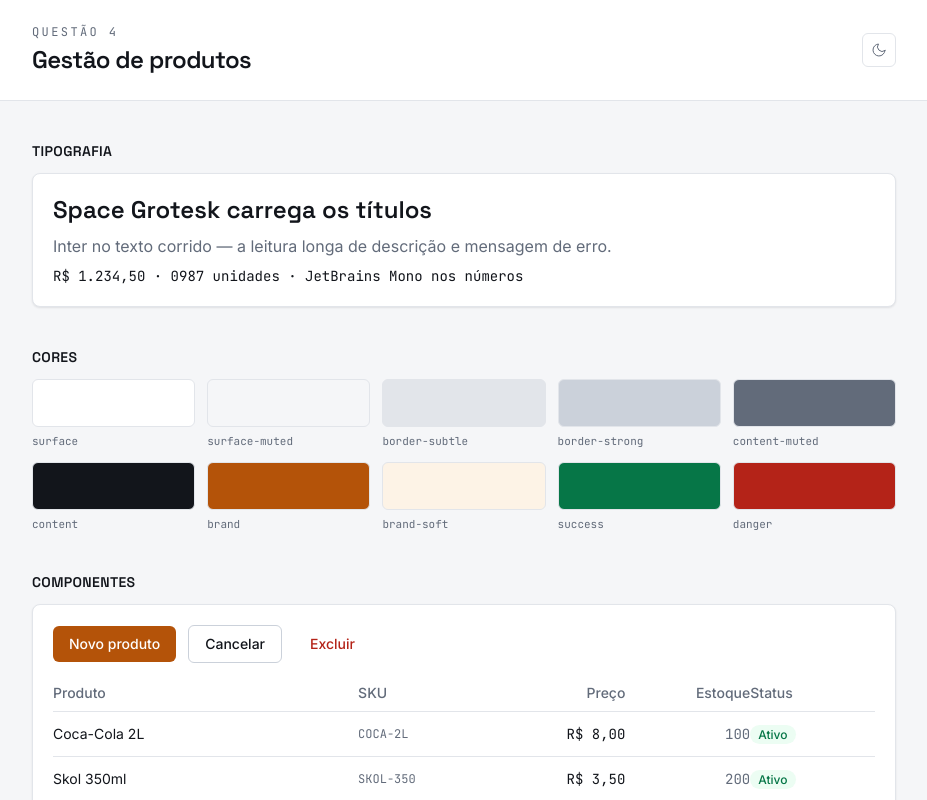
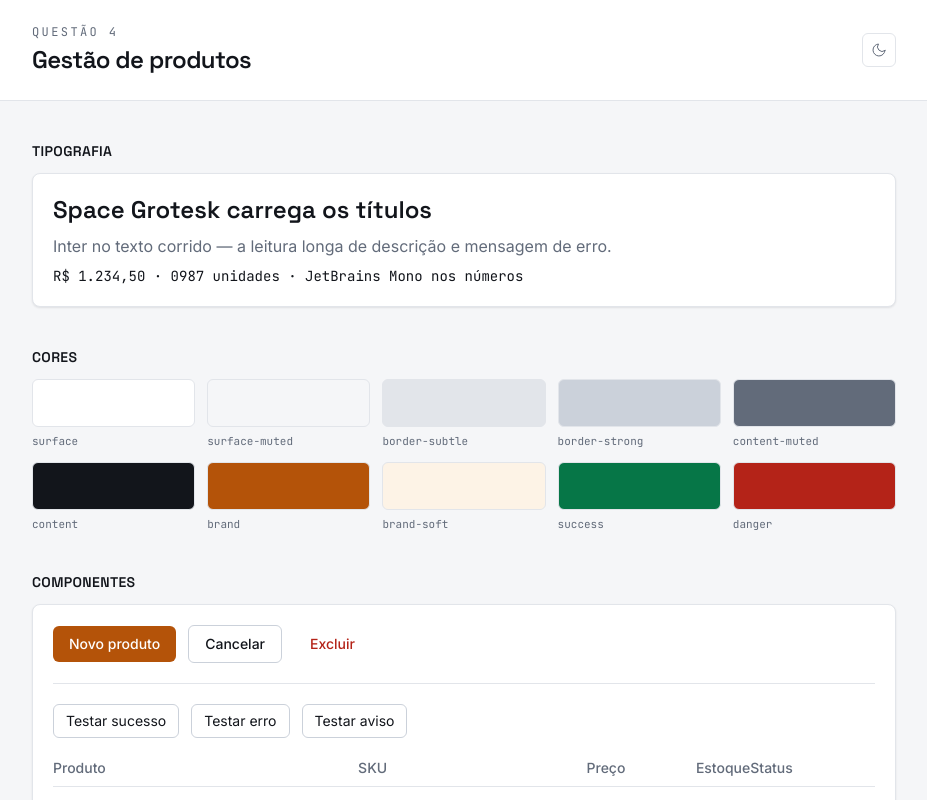
Before and after one commit to Tadeuvelloso/prova-frontend-Tadeu-Velloso, a React (Vite) app in the folder questao-4/: page / in a window 1280 px wide. Shown: the top 800 px of the page, without its empty margins (176-1103 px from the left). Built offline with nearby package versions, Linux system fonts and the light colour scheme.

Commit message:
feat: add toast feedback with notistack

```diff
--- a/questao-4/package.json
+++ b/questao-4/package.json
@@ -13,6 +13,7 @@
     "@hookform/resolvers": "^5.9.1",
     "@tanstack/react-query": "^5.101.4",
     "axios": "^1.19.0",
+    "notistack": "^3.0.2",
     "react": "^19.2.8",
     "react-dom": "^19.2.8",
     "react-hook-form": "^7.86.0",
--- a/questao-4/src/App.tsx
+++ b/questao-4/src/App.tsx
@@ -1,5 +1,7 @@
 import { ThemeToggle } from './components/common/ThemeToggle'
+import { AppProviders } from './providers/AppProviders'
 import { formatCurrency, formatNumber } from './utils/formatters'
+import { notify } from './utils/notify'
 
 /**
  * TEMPORÁRIO — amostra dos tokens de tema.
@@ -28,6 +30,14 @@ const rows = [
 ]
 
 function App() {
+  return (
+    <AppProviders>
+      <TokensPreview />
+    </AppProviders>
+  )
+}
+
+function TokensPreview() {
   return (
     <div className="min-h-screen">
       <header className="border-b border-border-subtle bg-surface">
@@ -112,6 +122,32 @@ function App() {
               </button>
             </div>
 
+            <div className="flex flex-wrap items-center gap-3 border-t border-border-subtle pt-5">
+              <button
+                type="button"
+                onClick={() => notify.success('Produto cadastrado com sucesso.')}
+                className="rounded-md border border-border-strong bg-surface px-3 py-1.5 text-sm text-content transition-colors hover:border-brand hover:text-brand"
+              >
+                Testar sucesso
+              </button>
+
+              <button
+                type="button"
+                onClick={() => notify.error('SKU já cadastrado.')}
+                className="rounded-md border border-border-strong bg-surface px-3 py-1.5 text-sm text-content transition-colors hover:border-brand hover:text-brand"
+              >
+                Testar erro
+              </button>
+
+              <button
+                type="button"
+                onClick={() => notify.info('Sessão expirada. Faça login novamente.')}
+                className="rounded-md border border-border-strong bg-surface px-3 py-1.5 text-sm text-content transition-colors hover:border-brand hover:text-brand"
+              >
+                Testar aviso
+              </button>
+            </div>
+
             <div className="overflow-x-auto">
               <table className="w-full text-left text-sm">
                 <thead>
--- /dev/null
+++ b/questao-4/src/components/common/SnackbarToast.tsx
@@ -0,0 +1,100 @@
+import { forwardRef } from 'react'
+import { closeSnackbar, type CustomContentProps } from 'notistack'
+
+/**
+ * Conteúdo customizado dos snackbars do notistack.
+ *
+ * O notistack cuida da fila, do empilhamento, do tempo em tela, do portal e
+ * das transições. O que ele NÃO deve decidir é a aparência: o visual padrão
+ * dele é Material Design e destoaria dos tokens do projeto. Registrando este
+ * componente no `Components` do `SnackbarProvider`, a biblioteca continua
+ * orquestrando e o desenho volta para o nosso design system.
+ *
+ * Precisa de `forwardRef`: o notistack encaminha uma ref para animar a entrada
+ * e a saída do elemento.
+ */
+export const SnackbarToast = forwardRef<HTMLDivElement, CustomContentProps>(
+  function SnackbarToast({ id, message, variant }, ref) {
+    const tone = variant === 'error' ? 'error' : variant === 'success' ? 'success' : 'info'
+
+    return (
+      <div
+        ref={ref}
+        // `alert` interrompe o leitor de tela, `status` espera a próxima pausa.
+        // A diferença importa: falha exige reação, confirmação não.
+        role={tone === 'error' ? 'alert' : 'status'}
+        className="pointer-events-auto flex w-full items-start gap-3 rounded-lg border border-border-subtle bg-surface p-3 shadow-card sm:w-80"
+      >
+        <span className={`mt-0.5 shrink-0 ${ICON_COLOR[tone]}`}>
+          <ToastIcon tone={tone} />
+        </span>
+
+        <p className="flex-1 text-sm text-content">{message}</p>
+
+        <button
+          type="button"
+          onClick={() => closeSnackbar(id)}
+          aria-label="Fechar mensagem"
+          className="-m-1 shrink-0 rounded p-1 text-content-muted transition-colors hover:text-content"
+        >
+          <svg
+            viewBox="0 0 24 24"
+            fill="none"
+            stroke="currentColor"
+            strokeWidth="2"
+            strokeLinecap="round"
+            aria-hidden="true"
+            className="size-3.5"
+          >
+            <path d="M6 6l12 12M18 6L6 18" />
+          </svg>
+        </button>
+      </div>
+    )
+  },
+)
+
+type Tone = 'success' | 'error' | 'info'
+
+const ICON_COLOR: Record<Tone, string> = {
+  success: 'text-success',
+  error: 'text-danger',
+  info: 'text-brand',
+}
+
+function ToastIcon({ tone }: { tone: Tone }) {
+  const shared = {
+    viewBox: '0 0 24 24',
+    fill: 'none',
+    stroke: 'currentColor',
+    strokeWidth: '2',
+    strokeLinecap: 'round' as const,
+    strokeLinejoin: 'round' as const,
+    'aria-hidden': true,
+    className: 'size-4',
+  }
+
+  if (tone === 'success') {
+    return (
+      <svg {...shared}>
+        <path d="M20 6L9 17l-5-5" />
+      </svg>
+    )
+  }
+
+  if (tone === 'error') {
+    return (
+      <svg {...shared}>
+        <circle cx="12" cy="12" r="9" />
+        <path d="M12 7v6M12 16.5v.5" />
+      </svg>
+    )
+  }
+
+  return (
+    <svg {...shared}>
+      <circle cx="12" cy="12" r="9" />
+      <path d="M12 11v6M12 7.5v.5" />
+    </svg>
+  )
+}
--- /dev/null
+++ b/questao-4/src/providers/AppProviders.tsx
@@ -0,0 +1,38 @@
+import type { ReactNode } from 'react'
+import { SnackbarProvider } from 'notistack'
+import { SnackbarToast } from '../components/common/SnackbarToast'
+
+/**
+ * Providers globais da aplicação.
+ *
+ * Fica acima do roteamento de propósito: o feedback precisa sobreviver à
+ * navegação. Salvar um produto emite o toast e navega de volta para a
+ * listagem — se o provider estivesse dentro da rota, a mensagem morreria
+ * junto com a tela que a originou.
+ */
+export function AppProviders({ children }: { children: ReactNode }) {
+  return (
+    <SnackbarProvider
+      // Todas as variantes usam o mesmo conteúdo customizado: o visual padrão
+      // do notistack é Material Design e não conversa com os tokens daqui.
+      Components={{
+        default: SnackbarToast,
+        success: SnackbarToast,
+        error: SnackbarToast,
+        info: SnackbarToast,
+        warning: SnackbarToast,
+      }}
+      /**
+       * Evita empilhar mensagens idênticas. Não é preciosismo: se o token
+       * expirar com a listagem e o `/auth/me` em voo ao mesmo tempo, as duas
+       * respostas 401 passam pelo interceptor e emitiriam dois
+       * "Sessão expirada" iguais.
+       */
+      preventDuplicate
+      maxSnack={3}
+      anchorOrigin={{ vertical: 'bottom', horizontal: 'right' }}
+    >
+      {children}
+    </SnackbarProvider>
+  )
+}
--- /dev/null
+++ b/questao-4/src/utils/notify.ts
@@ -0,0 +1,33 @@
+import { enqueueSnackbar } from 'notistack'
+
+/**
+ * Fachada sobre o notistack para emitir feedback ao usuário.
+ *
+ * Existe por dois motivos concretos:
+ *
+ * 1. **Tempo em tela por tipo.** O `autoHideDuration` do provider é global.
+ *    Erro precisa ficar mais tempo — a mensagem é maior e o usuário tem que
+ *    decidir o que fazer com ela — enquanto sucesso só confirma o que ele
+ *    acabou de ver acontecer. Concentrar aqui evita repetir a opção em cada
+ *    chamada.
+ * 2. **Um ponto único de troca.** Se a biblioteca mudar, muda este arquivo,
+ *    não as dezenas de lugares que emitem feedback.
+ *
+ * O `enqueueSnackbar` do notistack v3 é uma função autônoma, não um hook, e
+ * por isso funciona também no interceptor do Axios e nos callbacks de mutação,
+ * que rodam fora de componente.
+ */
+
+const SUCCESS_DURATION = 4000
+const ERROR_DURATION = 6000
+
+export const notify = {
+  success: (message: string) =>
+    enqueueSnackbar(message, { variant: 'success', autoHideDuration: SUCCESS_DURATION }),
+
+  error: (message: string) =>
+    enqueueSnackbar(message, { variant: 'error', autoHideDuration: ERROR_DURATION }),
+
+  info: (message: string) =>
+    enqueueSnackbar(message, { variant: 'info', autoHideDuration: SUCCESS_DURATION }),
+}
```
Also changed, not shown: 1 other file (tests, documents, lock files or other folders).
